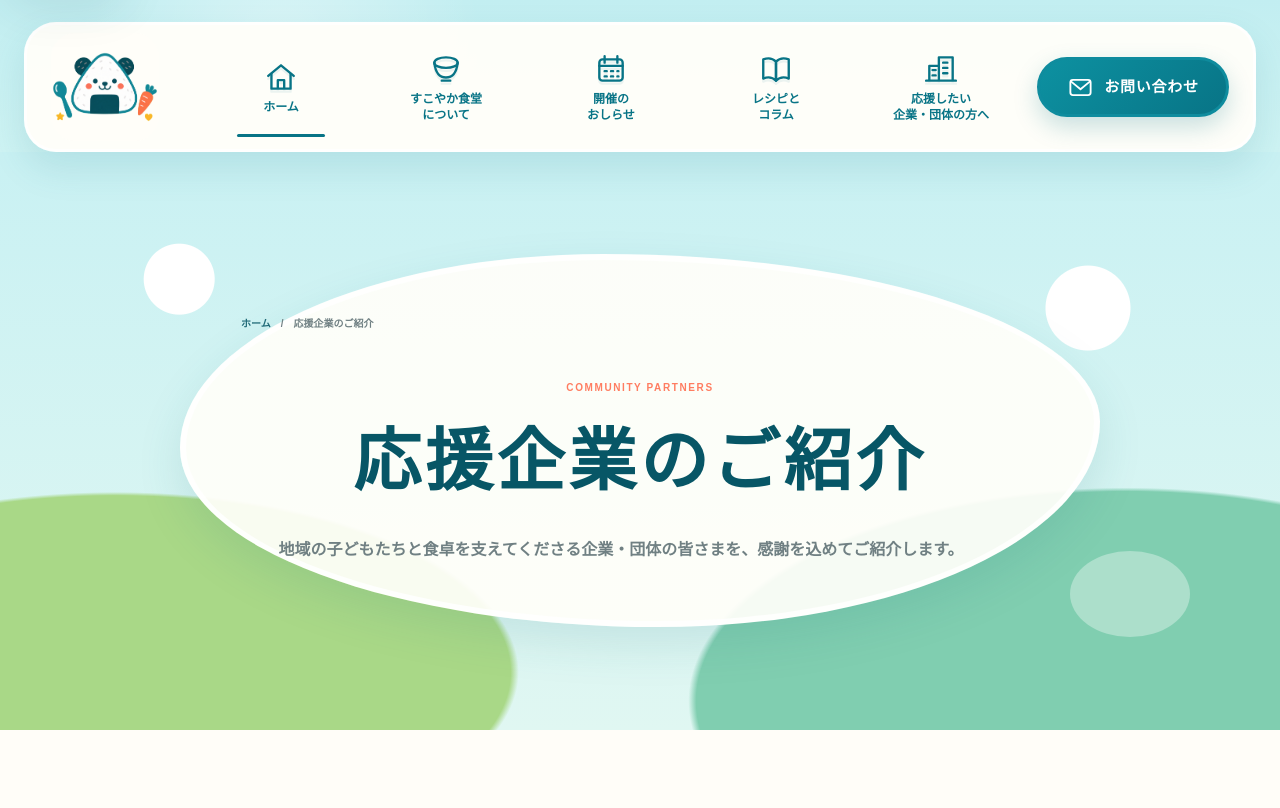
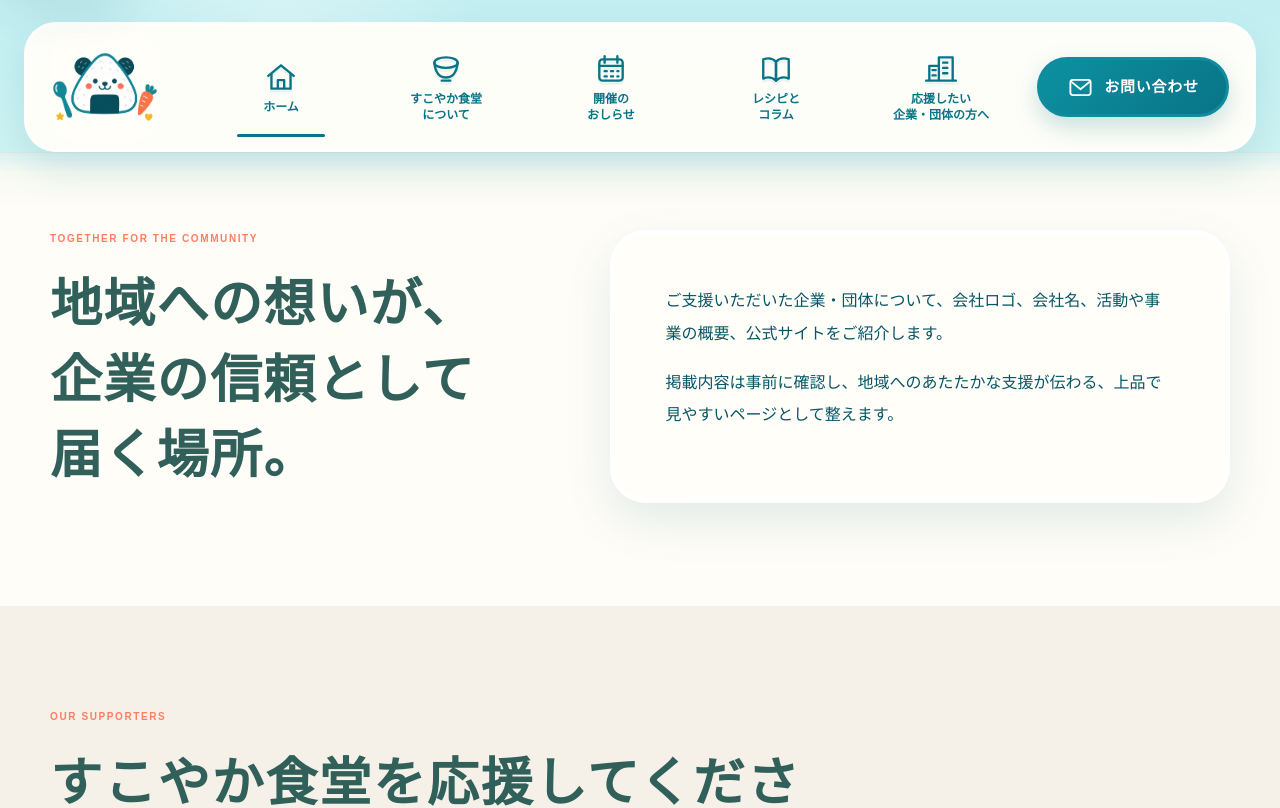
Before and after one commit to SUKOYAKASHOKUDO/sukoyaka-shokudo, a Next.js app: page /partners in a window 1280 px wide. Shown: the top 808 px of the page. Built offline with nearby package versions, Linux system fonts and the light colour scheme.

Commit message:
応援企業ページのヒーローを削除

```diff
--- a/app/partners/page.tsx
+++ b/app/partners/page.tsx
@@ -1,5 +1,4 @@
 import type { Metadata } from "next";
-import { MashiroPageHero } from "../../components/MashiroPageHero";
 import { PartnerShowcaseCard } from "../../components/PartnerShowcaseCard";
 import { SiteFooter } from "../../components/SiteFooter";
 import { SiteHeader } from "../../components/SiteHeader";
@@ -24,18 +23,11 @@ export default function PartnersPage() {
       </a>
       <SiteHeader />
       <main id="main" className="mashiro-site partners-page">
-        <MashiroPageHero
-          eyebrow="COMMUNITY PARTNERS"
-          title="応援企業のご紹介"
-          description="地域の子どもたちと食卓を支えてくださる企業・団体の皆さまを、感謝を込めてご紹介します。"
-          current="応援企業のご紹介"
-        />
-
         <section className="mashiro-section partner-intro-section">
           <div className="shell partner-intro-grid">
             <div>
               <p className="mashiro-kicker">TOGETHER FOR THE COMMUNITY</p>
-              <h2>地域への想いが、企業の信頼として届く場所。</h2>
+              <h1>地域への想いが、企業の信頼として届く場所。</h1>
             </div>
             <div className="mashiro-prose">
               <p>
--- a/app/storybook-world.css
+++ b/app/storybook-world.css
@@ -1859,7 +1859,14 @@ body::selection {
 }
 
 .partner-intro-section {
-  background: #fffdf8;
+  border-top: 1px solid rgba(7, 109, 128, 0.14);
+  background: linear-gradient(
+    180deg,
+    rgba(194, 238, 241, 0.56) 0,
+    rgba(231, 248, 248, 0.34) 20px,
+    #fffdf8 56px
+  );
+  padding-top: clamp(54px, 6vw, 82px);
 }
 
 .partner-intro-grid {
@@ -1868,7 +1875,7 @@ body::selection {
   gap: clamp(34px, 8vw, 110px);
 }
 
-.partner-intro-grid h2,
+.partner-intro-grid h1,
 .partner-section-heading h2,
 .partner-inquiry-card h2 {
   margin: 10px 0 0;
```
